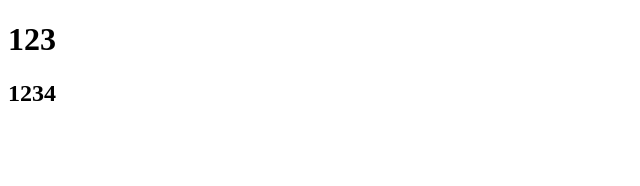
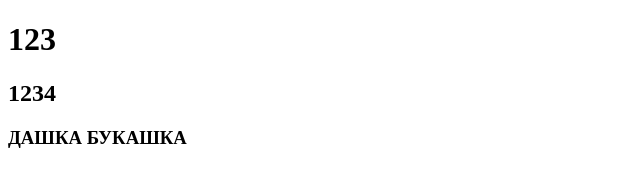
Before and after one commit to BikarevichDaniil/bikarevich, a plain HTML site: page index.html in a window 1280 px wide. Shown: the whole page, without its empty margins (0-640 px from the left). Drawn offline with Linux system fonts and the light colour scheme.

Commit message:
dashas pc commit

```diff
--- a/index.html
+++ b/index.html
@@ -8,5 +8,6 @@
 <body>
     <h1> 123 </h1>
     <h2> 1234 </h2>
+    <h3> ДАШКА БУКАШКА </h3>
 </body>
 </html>
```
